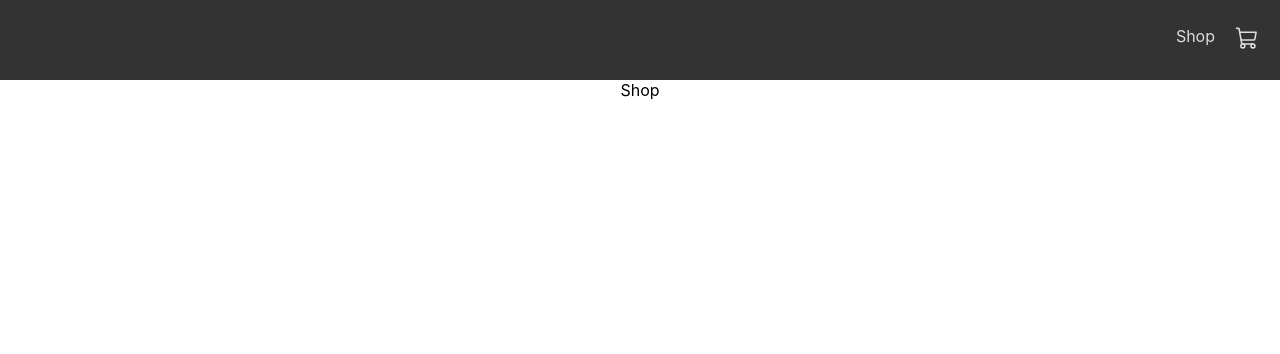
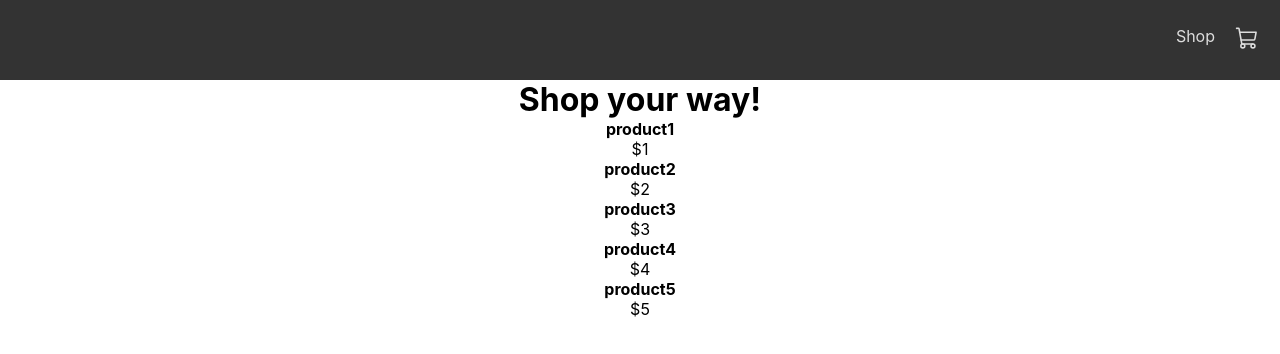
Before and after one commit to Jualolo/shop_, a React (Create React App) app: page / in a window 1280 px wide. Shown: the top 354 px of the page. Built offline with nearby package versions, Linux system fonts and the light colour scheme.

Commit message:
add products to shop page

```diff
--- /dev/null
+++ b/src/pages/shop/product.jsx
@@ -0,0 +1,18 @@
+import React from "react";
+
+export const Product = (props) => {
+    const {id, productName, price} = props.data;
+    return (
+    <div className="product">
+
+        {/* image */}
+
+        <div className="description">
+            <p>
+                <b>{productName}</b>
+            </p>
+            <p>${price}</p>
+        </div>
+    </div>
+    )
+}
--- a/src/pages/shop/shop.jsx
+++ b/src/pages/shop/shop.jsx
@@ -1,5 +1,17 @@
 import React from "react";
+import {PRODUCTS} from "../../products"
+import {Product} from "./product"
 
 export const Shop = () => {
-    return <div>Shop</div>
+    return <div className="shop">
+        <div className="shopTitle">
+            <h1> Shop your way! </h1>
+        </div>
+        <div className="products">
+            {" "}
+            {PRODUCTS.map((product) => (
+                <Product data={product} />
+            ))}
+        </div>
+    </div>
 }
--- /dev/null
+++ b/src/products.js
@@ -0,0 +1,34 @@
+// import images
+
+export const PRODUCTS = [
+    {
+        id: 2,
+        productName: "product1",
+        price: 1.0,
+        // productImage: productImage
+    },
+    {
+        id: 2,
+        productName: "product2",
+        price: 2.0,
+        // productImage: productImage
+    },
+    {
+        id: 3,
+        productName: "product3",
+        price: 3.0,
+        // productImage: productImage
+    },
+    {
+        id: 4,
+        productName: "product4",
+        price: 4.0,
+        // productImage: productImage
+    },
+    {
+        id: 5,
+        productName: "product5",
+        price: 5.0,
+        // productImage: productImage
+    },
+]
```
